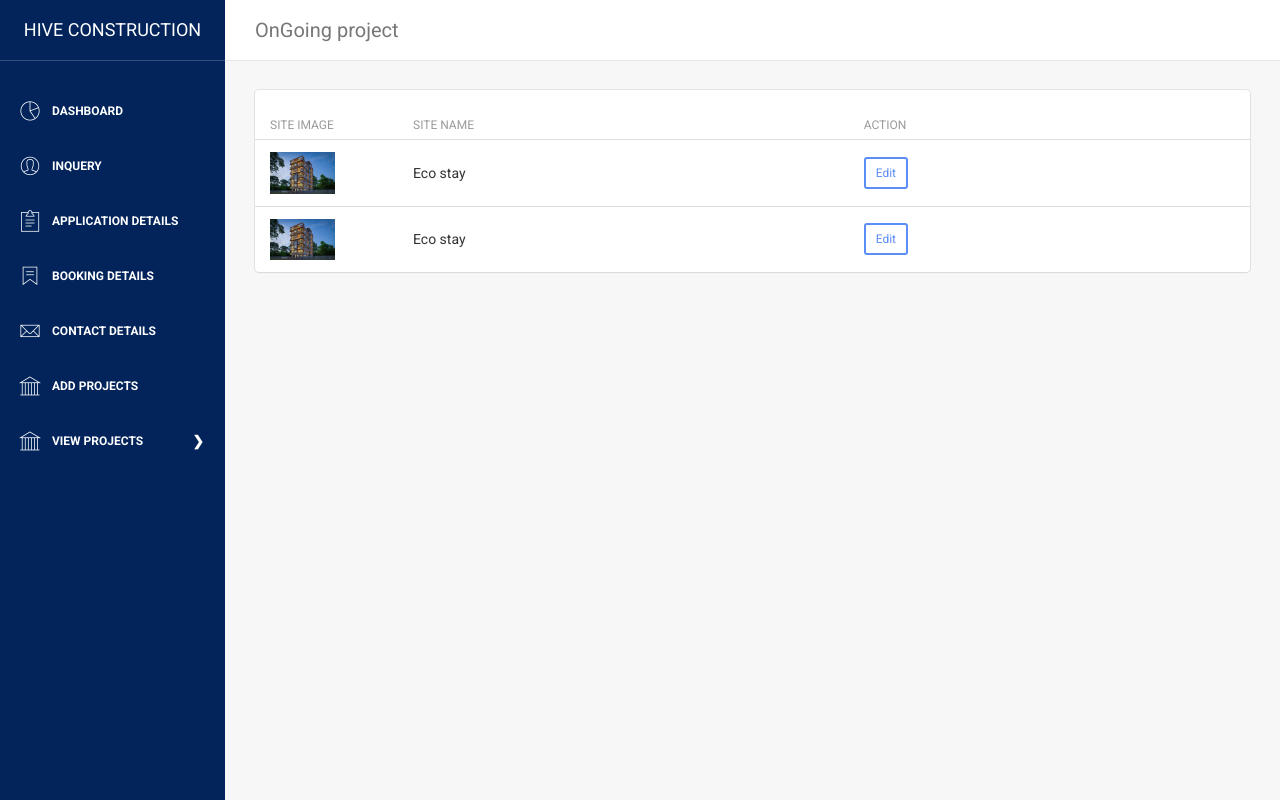
After one commit to aambbuj/laravel-building-app, a Laravel app: page /admin/view-ongoing-project in a window 1280 px wide. The commit adds this page. Run offline with Laravel 10, Linux system fonts and the light colour scheme; some libraries are stand-ins or nearby versions.

Commit message:
updated code 21-4-2023 07:18PM

```diff
--- a/app/Http/Controllers/BackendController.php
+++ b/app/Http/Controllers/BackendController.php
@@ -20,6 +20,10 @@ class BackendController extends Controller
     public function editPoject()
     {
         return view('admin.edit-project');
+    }
+    public function viewOngoingProject()
+    {
+        return view('admin.view-ongoing-project');
     }
     public function application()
     {
--- a/public/backend/assets/css/light-bootstrap-dashboard.css
+++ b/public/backend/assets/css/light-bootstrap-dashboard.css
@@ -3914,3 +3914,6 @@ ul.subMenu_sttle {
 ul.subMenu_sttle li {
     padding-bottom: 14px;
 }
+.see_project {
+    width: 65px;
+}
--- a/resources/views/admin/adminLayouts.blade.php
+++ b/resources/views/admin/adminLayouts.blade.php
@@ -73,7 +73,7 @@
                     </label>
                     <div class="menuTab-content">
                         <ul class="subMenu_sttle">
-                            <li>Ongoing Project</li>
+                            <li><a style="color: black;" href="{{route('admin.view-ongoing-project')}}">Ongoing Project</a></li>
                             <li>Complete Project</li>
                             <li>Upcoming Project</li>
                         </ul>
--- /dev/null
+++ b/resources/views/admin/view-ongoing-project.blade.php
@@ -0,0 +1,62 @@
+@extends('admin.adminLayouts')
+@section('content')
+<style>
+    nav.navbar.navbar-default.navbar-fixed {
+        position: fixed;
+        top: 0px;
+        display: block;
+        z-index: 9999;
+        width: 100%;
+    }
+    .container-fluid.mt-5 {
+        margin-top: 60px;
+    }
+</style>
+<nav class="navbar navbar-default navbar-fixed">
+    <div class="container-fluid">
+        <div class="navbar-header">
+            <a class="navbar-brand" >OnGoing project</a>
+        </div>
+    </div>
+</nav>
+<div class="content mt-5">
+    <div class="container-fluid mt-5">
+        <div class="row mt-5">
+            <div class="col-md-12">
+                <div class="card">
+                    <div class="content table-responsive table-full-width" style="padding-bottom: 0px;">
+                        <table class="table">
+                            <thead>
+                                <th>Site Image</th>
+                                <th>Site Name</th>
+                                <th>Action</th>
+                            </thead>
+                            <tbody>
+                                <tr>
+                                    <td style="width: 150px;">
+                                        <img class="see_project" src="https://hiveconstruction.in/assets/images/eco-stay2.jpg">
+                                    </td>
+                                    <td>Eco stay</td>
+                                    <td>
+                                        <a href="{{route('admin.edit-project')}}" type="button" class="btn btn-primary btn-sm">Edit</a>
+                                    </td>
+                                </tr>
+                                <tr>
+                                    <td style="width: 150px;">
+                                        <img class="see_project" src="https://hiveconstruction.in/assets/images/eco-stay2.jpg">
+                                    </td>
+                                    <td>Eco stay</td>
+                                    <td>
+                                        <a href="" type="button" class="btn btn-primary btn-sm">Edit</a>
+                                    </td>
+                                </tr>
+                            </tbody>
+                        </table>
+
+                    </div>
+                </div>
+            </div>
+        </div>
+    </div>
+</div>
+@endsection
--- a/routes/web.php
+++ b/routes/web.php
@@ -28,5 +28,6 @@ Route::group(['prefix' => 'admin'], function()
     Route::get('edit-project',[BackendController::class,'editPoject'])->name('admin.edit-project');
     Route::get('application',[BackendController::class,'application'])->name('admin.application');
     Route::get('booking',[BackendController::class,'booking'])->name('admin.booking');
+    Route::get('view-ongoing-project',[BackendController::class,'viewOngoingProject'])->name('admin.view-ongoing-project');
 
 });
```
Also changed, not shown: resources/views/admin/edit-project.blade.php (+30 -1 lines).
